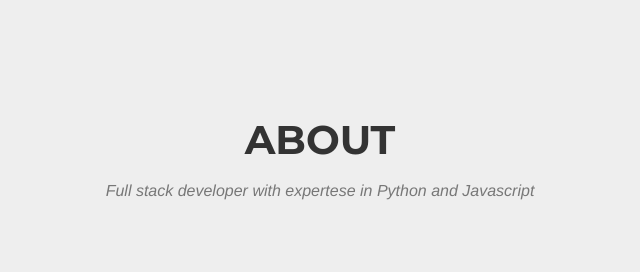
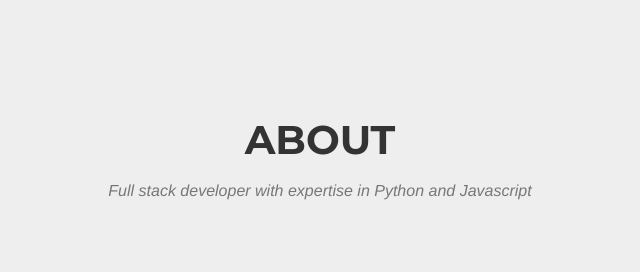
Before and after one commit to ZipoZ/ZipoZ.github.io, a plain HTML site: page index.html in a window 1280 px wide. Shown: the part 1818-2090 px from the top of the page, 320-960 px from the left. Drawn offline with nearby package versions, Linux system fonts and the light colour scheme; a web font is replaced by a local one.

Commit message:
typo fix

```diff
--- a/index.html
+++ b/index.html
@@ -92,7 +92,7 @@
             <div class="row">
                 <div class="col-lg-12 text-center">
                     <h2 class="section-heading">About</h2>
-                    <h3 class="section-subheading text-muted">Full stack developer with expertese in Python and Javascript</h3>
+                    <h3 class="section-subheading text-muted">Full stack developer with expertise in Python and Javascript</h3>
                 </div>
             </div>
             <div class="row">
```
